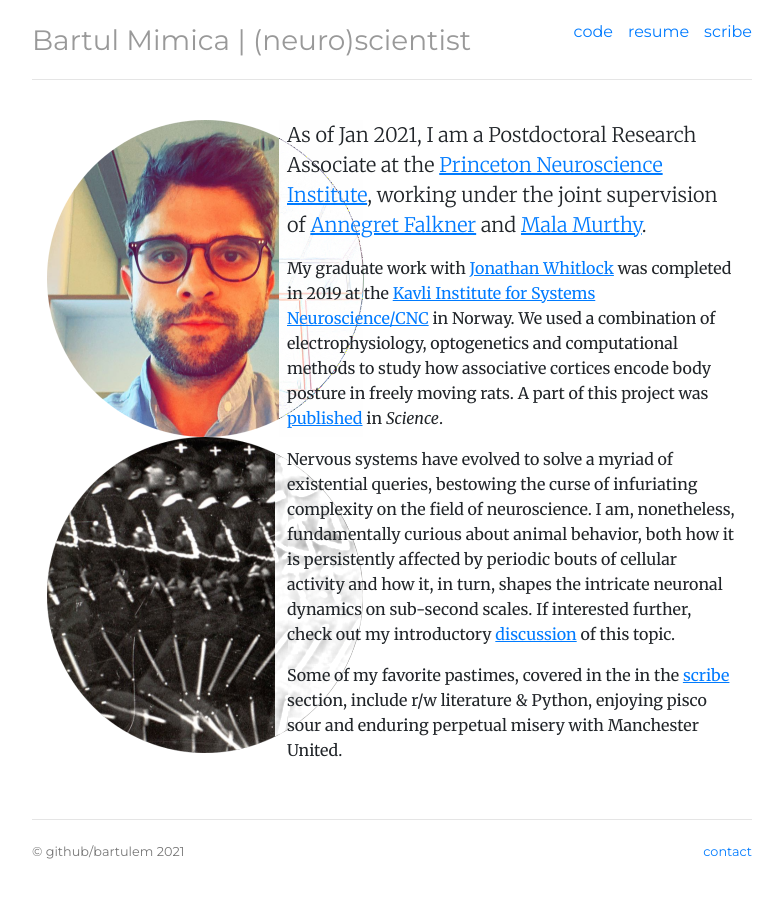
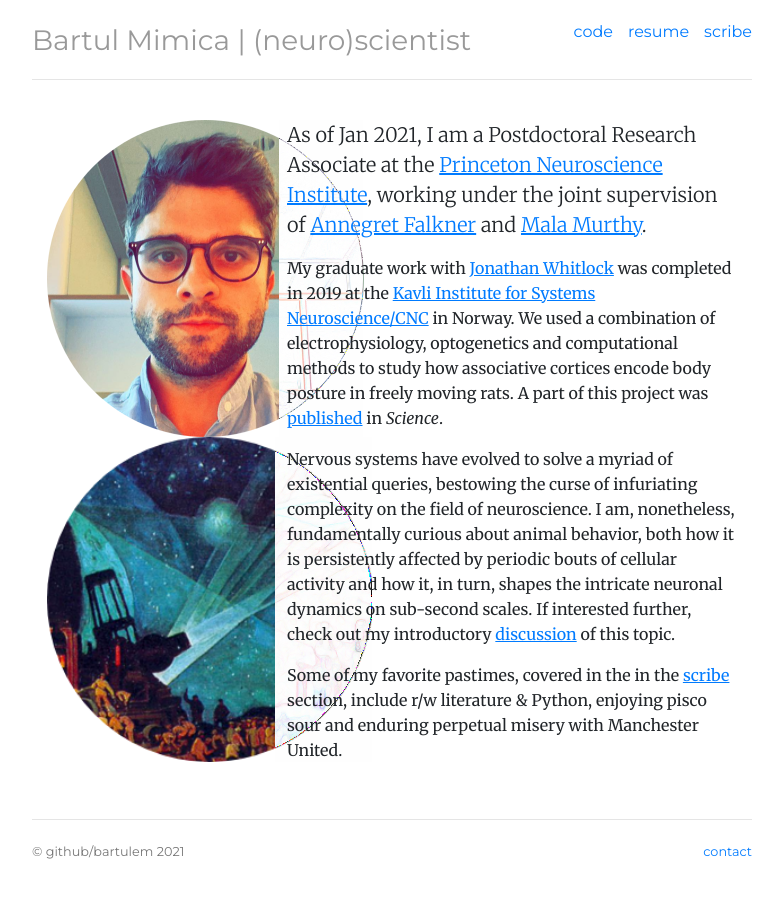
Before and after one commit to bartulem/bartulem.github.io, a Jekyll site: the page built from index.html, in a window 1280 px wide. Shown: the whole page, without its empty margins (248-1031 px from the left). Built offline with Jekyll 4.4.1, drawn with Linux system fonts in a browser that asks for light colours; nearby versions of some CDN libraries; comment, search, counter and statistics services are not loaded; a style sheet for code colours, icons or effects is not loaded.

Commit message:
change circle photo to yuon

```diff
--- a/index.html
+++ b/index.html
@@ -9,7 +9,7 @@ tag: (neuro)scientist
 <div class="row marketing">
 	<div class="col-sm-4">
 	<img  class="img-custom" alt="Bartul Mimica" src="img/circle-bm2021.png">
-	<img  class="img-custom" alt="motion" src="img/circle-motion.png">
+	<img  class="img-custom" alt="motion" src="img/yuon-circle.png">
 	</div>
 	<div itemscope itemtype="http://data-vocabulary.org/Person" class="col-sm-8">
 	<p class="lead">As of Jan 2021, I am a Postdoctoral Research Associate at the <a style= "text-decoration: underline" target="_blank" href="https://pni.princeton.edu/">Princeton Neuroscience Institute</a>, working under the joint supervision of <a style= "text-decoration: underline" target="_blank" href="https://www.falknerlab.com/">Annegret Falkner</a> and <a style= "text-decoration: underline" target="_blank" href="https://murthylab.princeton.edu/">Mala Murthy</a>.</p>
```
Also changed, not shown: img/yuon-circle.png (added).
